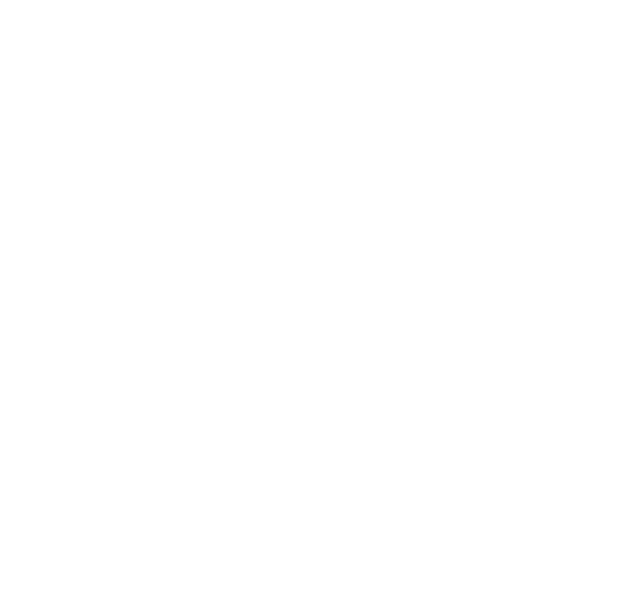
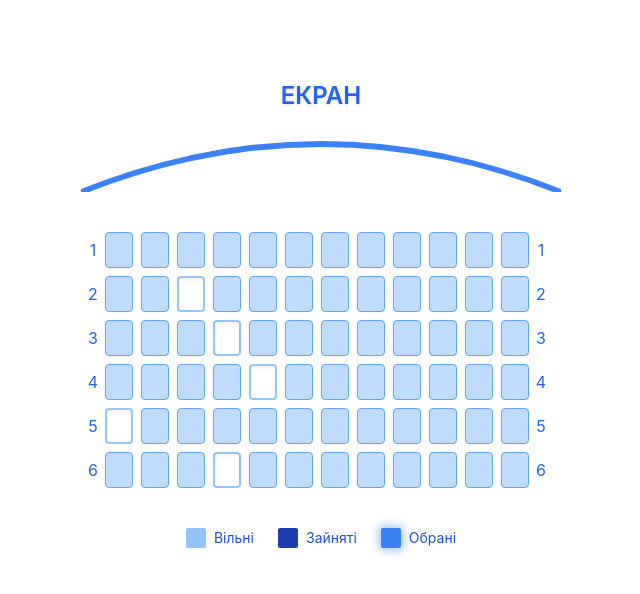
Before and after one commit to OleksandrHridzhak/apple-cinema, a React (Create React App) app: page /booking in a window 1280 px wide. Shown: the top 594 px of the page, without its empty margins (319-959 px from the left). Built offline with nearby package versions, Linux system fonts and the light colour scheme; a web font is replaced by a local one.

Commit message:
Implement seat selection functionality in CinemaHall component and update Booking page structure

```diff
--- a/src/components/CinemaHall.jsx
+++ b/src/components/CinemaHall.jsx
@@ -1,11 +1,120 @@
-import React, { useState } from 'react';
+import React from 'react';
 
-const CinemaHall = ({ }) => {
-    return (
-        <div className="">
+const CinemaHall = () => {
+  const [selectedSeats, setSelectedSeats] = React.useState([]);
 
+  const generateSeatMap = () => {
+    const seatMap = {};
+    const rows = ['1', '2', '3', '4', '5', '6'];
+    const takenSeats = ['23', '34', '45', '51', '64'];
+
+    rows.forEach(row => {
+      for (let i = 1; i <= 12; i++) {
+        const seatId = `${row}${i}`;
+        seatMap[seatId] = {
+          id: seatId,
+          status: takenSeats.includes(seatId) ? 'taken' : 'available'
+        };
+      }
+    });
+
+    return { seatMap, rows };
+  };
+
+  const { seatMap, rows } = generateSeatMap();
+
+  const toggleSeat = (seatId) => {
+    if (seatMap[seatId].status === 'taken') return;
+
+    if (selectedSeats.includes(seatId)) {
+      setSelectedSeats(selectedSeats.filter(id => id !== seatId));
+    } else {
+      setSelectedSeats([...selectedSeats, seatId]);
+    }
+  };
+
+  const getSeatStatus = (seatId) => {
+    if (!seatMap[seatId]) return 'empty';
+    if (selectedSeats.includes(seatId)) return 'selected';
+    return seatMap[seatId].status;
+  };
+
+  const getSeatStyles = (status) => {
+    switch (status) {
+      case 'taken':
+        return 'bg-white border-2 border-blue-300 shadow-inner';
+      case 'selected':
+        return 'bg-blue-500 ring-2 ring-blue-600 shadow-md';
+      case 'available':
+        return 'bg-blue-200 hover:bg-blue-300 border border-blue-400 cursor-pointer transition-all duration-200';
+      case 'empty':
+      default:
+        return 'opacity-0';
+    }
+  };
+
+
+  return (
+    <div className="overflow-x-auto px-4 py-10 bg-white min-h-screen text-blue-800">
+      <div className="max-w-4xl mx-auto">
+        <div className="relative h-24 mb-10 text-center">
+          <svg
+            viewBox="0 0 500 100"
+            className="w-full h-full relative z-10"
+            preserveAspectRatio="none"
+          >
+            <path
+              d="M 0 100 Q 250 0 500 100"
+              fill="none"
+              stroke="#3B82F6"
+              strokeWidth="6"
+            />
+          </svg>
+          <span className="absolute top-0 left-1/2 -translate-x-1/2 -translate-y-1/2
+                text-2xl font-semibold text-blue-600 drop-shadow">
+            ЕКРАН
+          </span>
         </div>
-    );
+
+        <div className="min-w-max">
+          {rows.map(row => (
+            <div key={row} className="flex items-center mb-2">
+              <div className="w-6 text-center text-blue-600">{row}</div>
+              <div className="flex space-x-2">
+                {Array.from({ length: 12 }, (_, i) => {
+                  const seatId = `${row}${i + 1}`;
+                  const status = getSeatStatus(seatId);
+                  return (
+                    <div
+                      key={seatId}
+                      className={`w-7 h-9 rounded ${getSeatStyles(status)}`}
+                      onClick={() => toggleSeat(seatId)}
+                    ></div>
+                  );
+                })}
+              </div>
+              <div className="w-6 text-center text-blue-600">{row}</div>
+            </div>
+          ))}
+        </div>
+
+        <div className="mt-10 flex justify-center gap-6 flex-wrap text-sm text-blue-700">
+          <div className="flex items-center gap-2">
+            <div className="w-5 h-5 bg-blue-300 rounded-sm" />
+            <span>Вільні</span>
+          </div>
+          <div className="flex items-center gap-2">
+            <div className="w-5 h-5 bg-blue-800 rounded-sm" />
+            <span>Зайняті</span>
+          </div>
+          <div className="flex items-center gap-2">
+            <div className="w-5 h-5 bg-blue-500 shadow-[0_0_10px_2px_rgba(59,130,246,0.5)] rounded-sm" />
+            <span>Обрані</span>
+          </div>
+        </div>
+      </div>
+    </div>
+  );
 };
 
 export default CinemaHall;
--- a/src/pages/Booking.jsx
+++ b/src/pages/Booking.jsx
@@ -1,11 +1,20 @@
-import React, { useState } from 'react';
+import React from 'react';
 import CinemaHall from '../components/CinemaHall';
-const Booking = ({ }) => {
-    return (
-        <div className="">
-            <CinemaHall />
+
+const Booking = () => {
+  return (
+    <div className="min-h-screen flex items-center p-8">
+      <div className="max-w-5x1 mx-auto bg-white rounded-2xl p-6 flex">
+
+        <div className="mb-8">
+
+          <CinemaHall />
         </div>
-    );
+
+
+      </div>
+    </div>
+  );
 };
 
 export default Booking;
```
